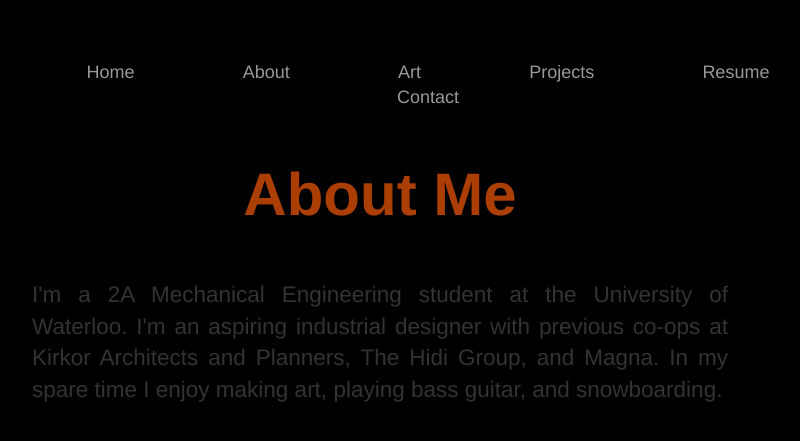
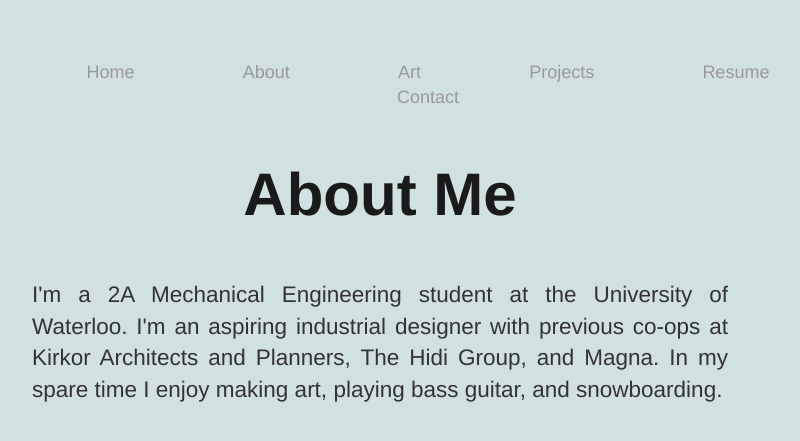
Before and after one commit to jhltsang/jhltsang.github.io, a Jekyll site: the page built from about/index.html, in a window 1280 px wide. Shown: the top 441 px of the page, without its empty margins (260-1060 px from the left). Built offline with Jekyll 4.4.1, drawn with Linux system fonts in a browser that asks for light colours.

Commit message:
Update main.css

```diff
--- a/css/main.css
+++ b/css/main.css
@@ -34,7 +34,7 @@ h1 {
     font-weight: 550;
     font-style: italic;
     text-align: center;
-    margin: 100px;
+    margin: 150px;
 }
 
 h2 {
@@ -49,7 +49,7 @@ h3 {
     font-family:'Helvetica', 'Arial', 'Sans-Serif';
     font-weight: 300;
     text-align: center;
-    margin: -100px
+    margin: -150px
 }
 
 /*** FONT SHADOW FOR HOME PAGE ***/
@@ -512,10 +512,10 @@ abbr,acronym { border:0;
 /* General Demo Style */
 body{
 	font-family: Constantia, Palatino, "Palatino Linotype", "Palatino LT STD", Georgia, serif;
-	background: #000;
+	background: #d1e0e0;
 	font-weight: 400;
 	font-size: 15px;
-	color: #aa3e03;
+	color: #1a1a1a;
 	overflow-y: scroll;
 	overflow-x: hidden;
 }
```
